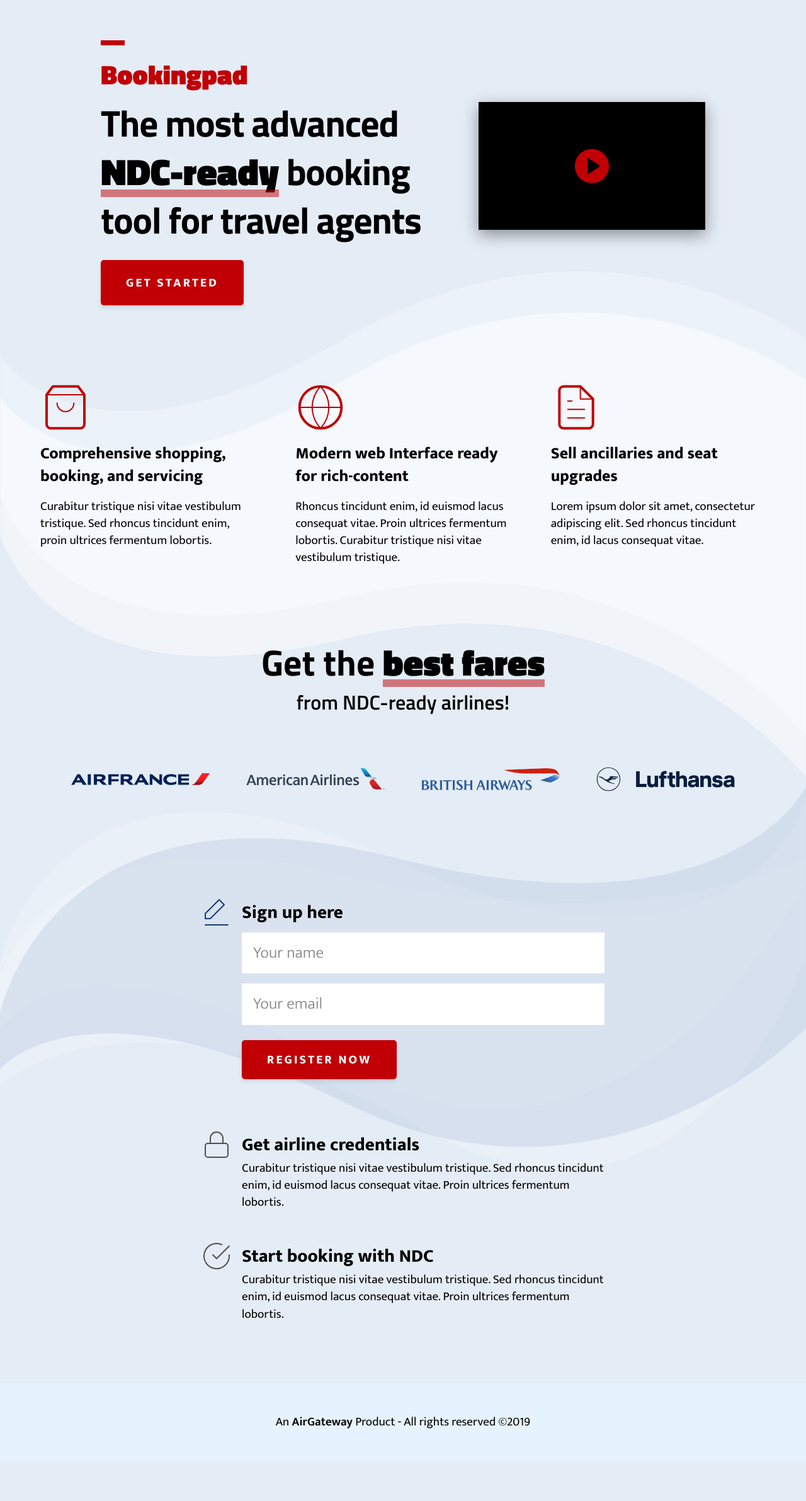
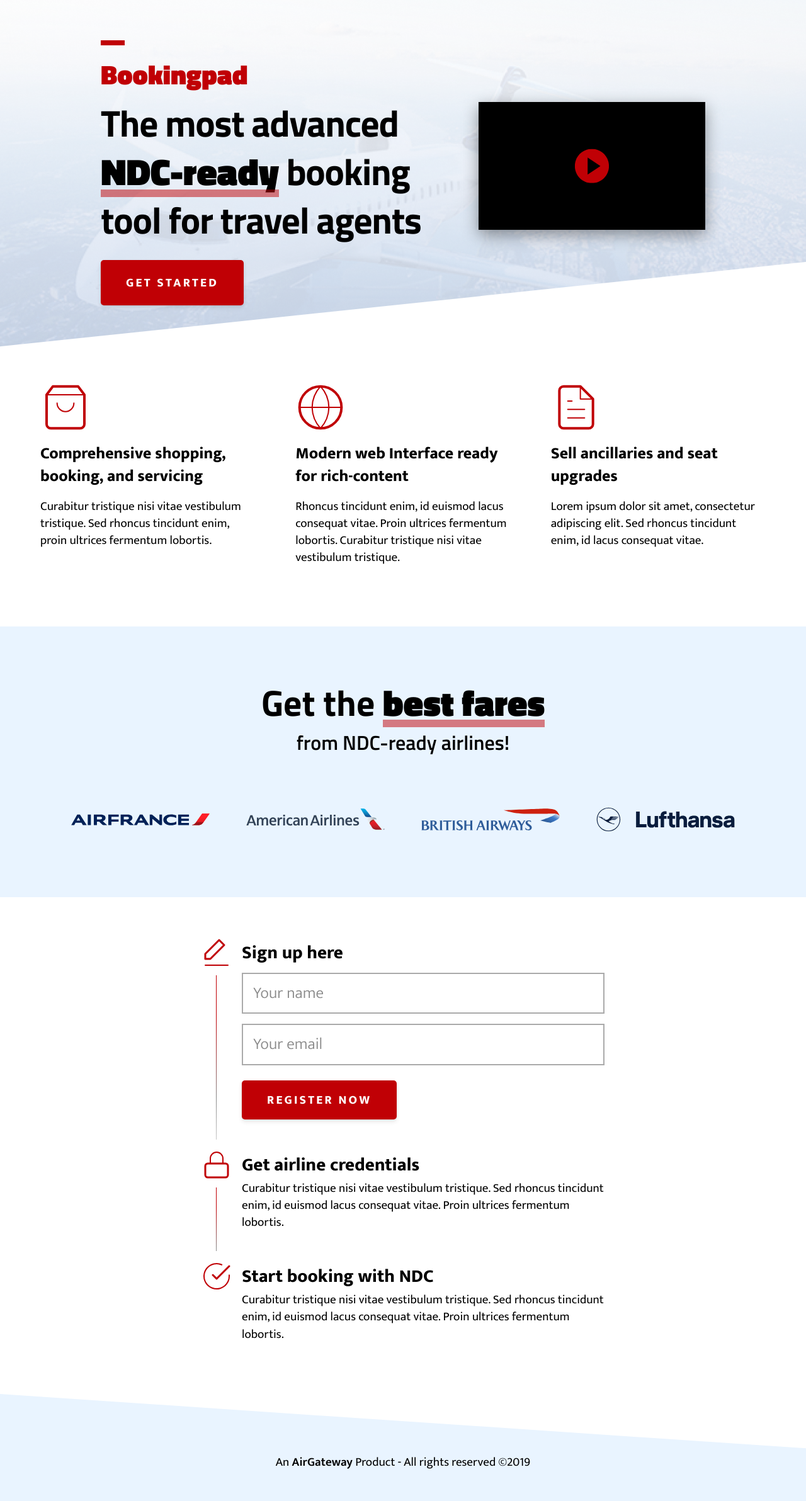
Before and after one commit to tripsimian-labs/bookingpad-web, a Jekyll site: the page built from index.md, in a window 1280 px wide. Shown: the whole page at 63% size. Built offline with Jekyll 4.4.1, drawn with Linux system fonts in a browser that asks for light colours; before the commit the page ends 2320 px from its top, so only the background shows below that.

Commit message:
change to white background and images and more details for the form

```diff
--- a/_layouts/main.html
+++ b/_layouts/main.html
@@ -45,10 +45,10 @@
     </div>
     <div class="illustration">
       <div class="winger">
-          <svg viewBox="0 0 1601 1005" fill="none" xmlns="http://www.w3.org/2000/svg">
-            <path d="M1600.5 134C1600.5 134 1194 -167.337 684 134C174 435.337 0.5 169.337 0.5 169.337V442C0.5 442 94 792 684 648C1274 504 1600.5 922.503 1600.5 922.503V134Z" fill="white" fill-opacity="0.3"/>
-            <path d="M1600.5 216C1600.5 216 1194 -85.3375 684 216C174 517.337 0.5 251.337 0.5 251.337V524C0.5 524 94 874 684 730C1274 586 1600.5 1004.5 1600.5 1004.5V216Z" fill="white" fill-opacity="0.5"/>
-          </svg>
+          <svg viewBox="0 0 1600 180" fill="none" xmlns="http://www.w3.org/2000/svg">
+<path d="M1600 0L0 167.865V180H1600V0Z" fill="white"/>
+</svg>
+
       </div>
     </div>
     <div class="features">
@@ -204,22 +204,14 @@
         </div>
       </div>
     </div>
-    <div class="illustration">
-        <div class="winger">
-            <svg viewBox="0 0 1600 758" fill="none" xmlns="http://www.w3.org/2000/svg">
-              <path d="M1600 332C1600 332 1397.5 987.645 823 672C248.5 356.355 0 594.309 0 594.309V381.646C0 381.646 93.5 31.646 683.5 175.646C1273.5 319.646 1600 140.143 1600 140.143V332Z" fill="white" fill-opacity="0.2"/>
-              <path d="M1600 189.857C1600 189.857 1258 873.148 683.5 557.503C109 241.858 0 488 0 488V354C0 354 101.5 -158.497 787 148C1472.5 454.497 1600 28 1600 28V189.857Z" fill="white" fill-opacity="0.2"/>
-              <path d="M1600 479.857C1600 479.857 1210 891.006 683.5 627.503C157 364 0 562.166 0 562.166V449.503C0 449.503 101 -31.9998 777 140C1453 312 1600 6.10352e-05 1600 6.10352e-05V479.857Z" fill="#B8C9DE" fill-opacity="0.4"/>
-            </svg>
-      </div>
-    </div>
+
     <div id="register-form" class="get-started">
       <ul class="layout narrow">
         <li class="register">
           <div class="icon-headline">
             <svg width="48" height="48" viewBox="0 0 48 48" fill="none" xmlns="http://www.w3.org/2000/svg">
-              <path d="M28 4L36 12L14 34H6V26L28 4Z" stroke="#163C76" stroke-width="2" stroke-linecap="round" stroke-linejoin="round"/>
-              <path d="M6 44H42" stroke="#163C76" stroke-width="2" stroke-linecap="round" stroke-linejoin="round"/>
+              <path d="M28 4L36 12L14 34H6V26L28 4Z" stroke="#C00005" stroke-width="3" stroke-linecap="round" stroke-linejoin="round"/>
+              <path d="M6 44H42" stroke="#C00005" stroke-width="2" stroke-linecap="round" stroke-linejoin="round"/>
             </svg>
             <h3>Sign up here</h3>
           </div>
@@ -238,8 +230,8 @@
         <li class="credentials">
           <div class="icon-headline">
             <svg width="48" height="48" viewBox="0 0 48 48" fill="none" xmlns="http://www.w3.org/2000/svg">
-              <path d="M38 22H10C7.79086 22 6 23.7909 6 26V40C6 42.2091 7.79086 44 10 44H38C40.2091 44 42 42.2091 42 40V26C42 23.7909 40.2091 22 38 22Z" stroke="#505050" stroke-width="2" stroke-linecap="round" stroke-linejoin="round"/>
-              <path d="M14 22V14C14 11.3478 15.0536 8.8043 16.929 6.92893C18.8043 5.05357 21.3479 4 24 4C26.6522 4 29.1957 5.05357 31.0711 6.92893C32.9465 8.8043 34 11.3478 34 14V22" stroke="#505050" stroke-width="2" stroke-linecap="round" stroke-linejoin="round"/>
+              <path d="M38 22H10C7.79086 22 6 23.7909 6 26V40C6 42.2091 7.79086 44 10 44H38C40.2091 44 42 42.2091 42 40V26C42 23.7909 40.2091 22 38 22Z" stroke="#C00005" stroke-width="3" stroke-linecap="round" stroke-linejoin="round"/>
+              <path d="M14 22V14C14 11.3478 15.0536 8.8043 16.929 6.92893C18.8043 5.05357 21.3479 4 24 4C26.6522 4 29.1957 5.05357 31.0711 6.92893C32.9465 8.8043 34 11.3478 34 14V22" stroke="#C00005" stroke-width="2" stroke-linecap="round" stroke-linejoin="round"/>
             </svg>
             <h3>Get airline credentials</h3>
           </div>
@@ -252,8 +244,8 @@
         <li class="start-booking">
           <div class="icon-headline">
             <svg width="48" height="48" viewBox="0 0 48 48" fill="none" xmlns="http://www.w3.org/2000/svg">
-              <path d="M44 22.16V24C43.9975 28.3128 42.6009 32.5093 40.0186 35.9636C37.4363 39.4179 33.8065 41.9449 29.6707 43.1678C25.5348 44.3906 21.1145 44.2438 17.0689 42.7491C13.0233 41.2545 9.56925 38.4922 7.22186 34.8741C4.87447 31.256 3.75952 26.9761 4.04329 22.6726C4.32706 18.3691 5.99435 14.2726 8.7965 10.9941C11.5986 7.71561 15.3855 5.43074 19.5923 4.48026C23.7991 3.52979 28.2005 3.96465 32.14 5.71997" stroke="#505050" stroke-width="2" stroke-linecap="round" stroke-linejoin="round"/>
-              <path d="M44 8L24 28.02L18 22.02" stroke="#505050" stroke-width="2" stroke-linecap="round" stroke-linejoin="round"/>
+              <path d="M44 22.16V24C43.9975 28.3128 42.6009 32.5093 40.0186 35.9636C37.4363 39.4179 33.8065 41.9449 29.6707 43.1678C25.5348 44.3906 21.1145 44.2438 17.0689 42.7491C13.0233 41.2545 9.56925 38.4922 7.22186 34.8741C4.87447 31.256 3.75952 26.9761 4.04329 22.6726C4.32706 18.3691 5.99435 14.2726 8.7965 10.9941C11.5986 7.71561 15.3855 5.43074 19.5923 4.48026C23.7991 3.52979 28.2005 3.96465 32.14 5.71997" stroke="#C00005" stroke-width="2" stroke-linecap="round" stroke-linejoin="round"/>
+              <path d="M44 8L24 28.02L18 22.02" stroke="#C00005" stroke-width="3" stroke-linecap="round" stroke-linejoin="round"/>
             </svg>
             <h3>Start booking with NDC</h3>
           </div>
@@ -265,7 +257,13 @@
         </li>
       </div>
     </div>
-
+    <div class="illustration">
+      <div class="winger">
+    <svg viewBox="0 0 1600 120" fill="none" xmlns="http://www.w3.org/2000/svg">
+<path d="M0 0L1600 107.865V120H0V0Z" fill="#E9F4FF"/>
+</svg>
+    </div>
+</div>
     <div class="site-footer">
       <p>An <a href="https://airgateway.com/">AirGateway</a> Product - All rights reserved ©2019</p>
     </div>
--- a/_sass/layout.scss
+++ b/_sass/layout.scss
@@ -2,7 +2,7 @@
 $mint: #00c086;
 
 body {
-  background-color: #E4ECF6;
+  background-color: white;
 }
 
 a {
@@ -36,8 +36,13 @@
 }
 
 .billboard {
+  background-image: url(/assets/images/bg-image-top.png);
+  background-repeat: no-repeat;
+  background-size: cover;
   padding: 4rem 3rem 6rem;
   grid-gap: 3rem;
+  position: relative;
+  z-index: -1;
 
   .layout {
     max-width: 960px;
@@ -120,7 +125,7 @@
     font-weight: 600;
     padding: 1rem;
     margin: .5rem 0;
-    border: 2px solid white;
+    border: 2px solid #aaaaaa;
     width: 100%;
     &:focus {
       border-color: #444444;
@@ -192,7 +197,7 @@
 }
 
 .features {
-  padding: 3rem;
+  padding: 3rem 3rem 6rem;
 
   ul {
     list-style: none;
@@ -208,7 +213,8 @@
 }
 
 .airlines {
-  padding: 4rem 0 2rem;
+  background-color: #E9F4FF;
+  padding: 5rem 0 1rem;
   text-align: center;
   h3 {
     font-family: 'Titillium Web', sans-serif;
@@ -343,16 +349,14 @@
 
 .illustration {
   position: relative;
-  background: #f4f4f4;
 
   .winger {
     display: flex;
     align-items: center;
-    display: flex;
     justify-content: center;
     overflow: hidden;
     position: absolute;
-    top: -8rem;
+    bottom: -1px;
     left: 0;
     width: 100%;
     z-index: -1;
@@ -366,7 +370,8 @@
 }
 
 .get-started {
-  padding: 3rem;
+  padding: 4rem 3rem;
+  margin-bottom: 4rem;
 
   h3 {
     font-size: 1.8rem;
@@ -377,9 +382,26 @@
   }
   ul {
     li {
-      margin-bottom: 3rem;
-      &.register {
-        margin-bottom: 5rem;
+      position: relative;
+      overflow: hidden;
+      margin-bottom: 1rem;
+      padding-bottom: 2rem;
+
+      &::after {
+        content: '';
+        display: inline-block;
+        position: absolute;
+        top: 60px;
+        left: 23px;
+        width: 1px;
+        height: 100%;
+        background-image: linear-gradient($red 20%, #888888, #ffffff);
+      }
+
+      &.start-booking {
+        &::after {
+          background-image: none;
+        }
       }
     }
   }
@@ -389,8 +411,8 @@
 }
 
 .site-footer {
-  background-color: rgb(231, 242, 255);
-  padding: 3rem;
+  background-color: #E9F4FF;
+  padding: 0 3rem 3rem;
   p {
     text-align: center;
   }
```
Also changed, not shown: assets/images/bg-image-top.png (added).
